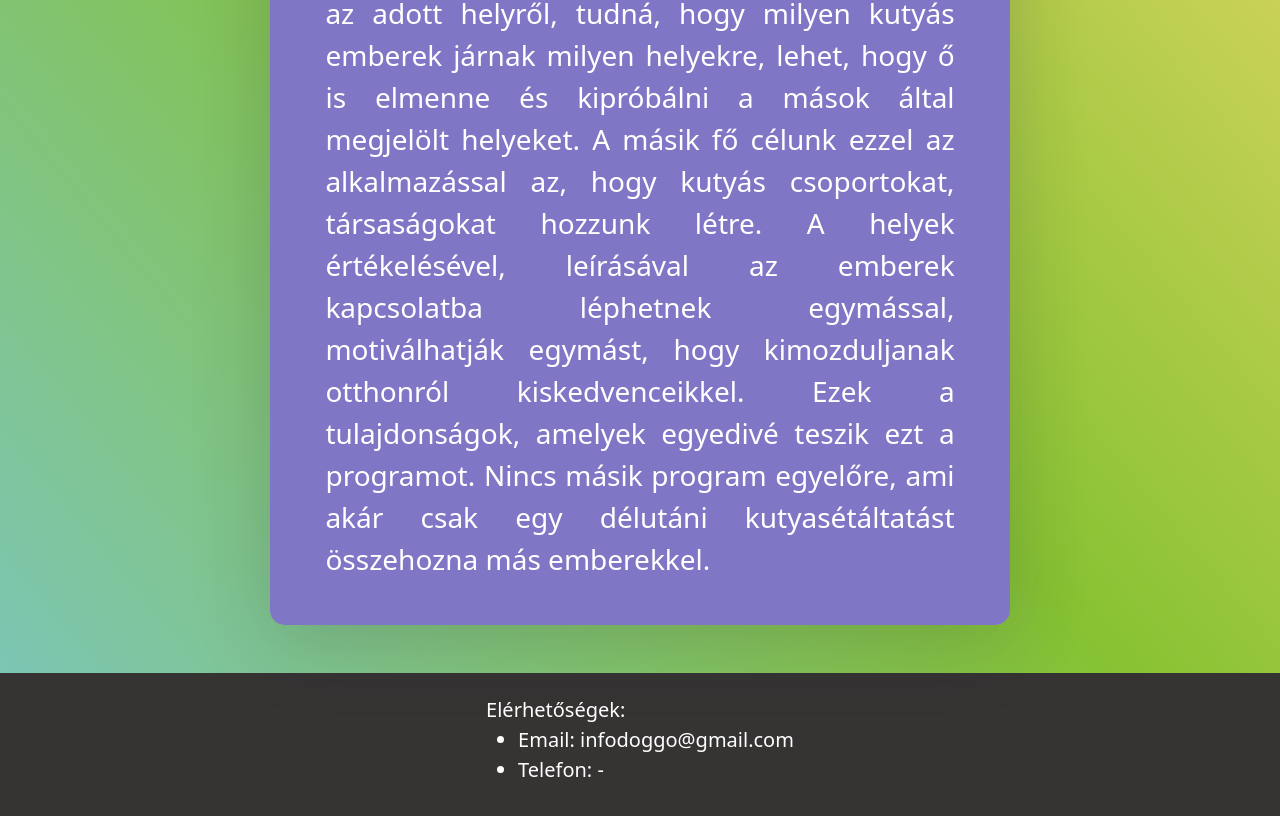
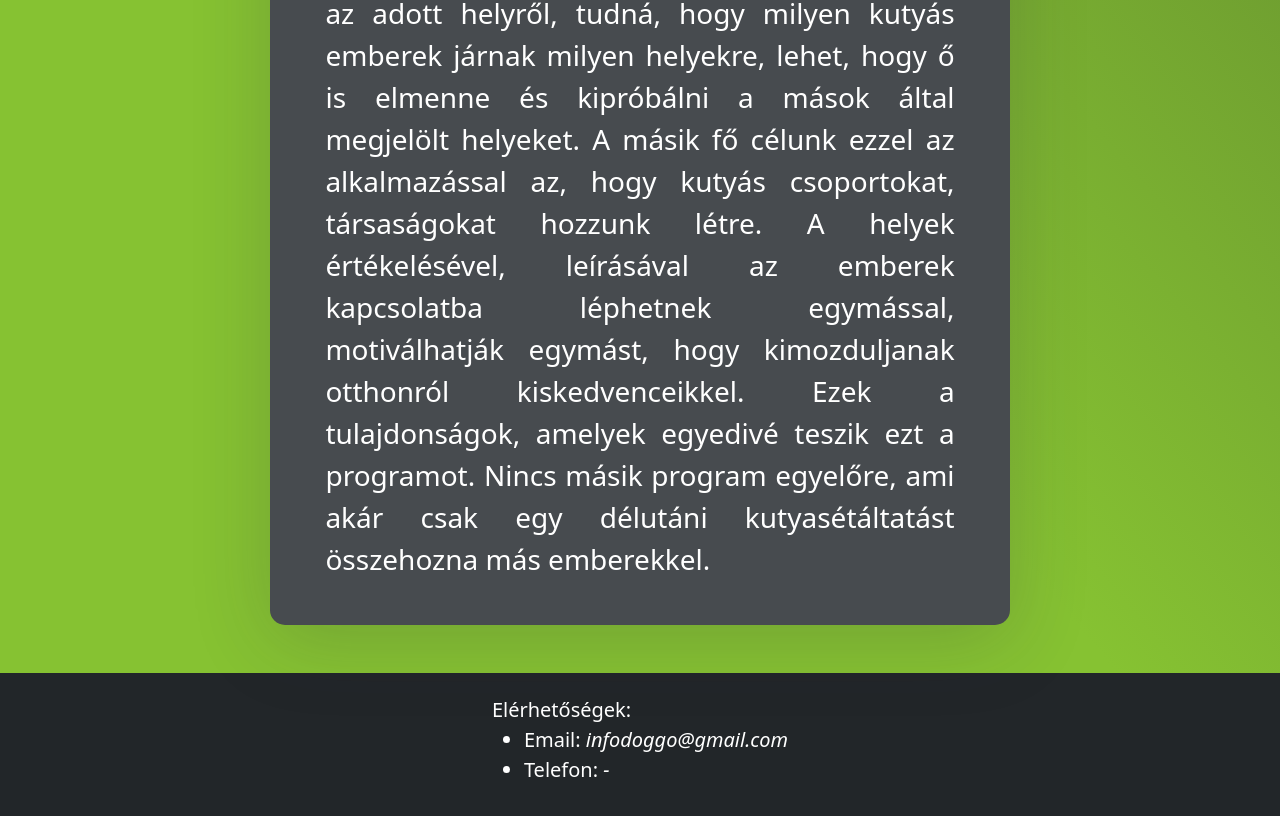
Before and after one commit to kilianmarcell/DogGo_Web, a Vue app: page / in a window 1280 px wide. Shown: the part 612-1428 px from the top of the page. Built offline with nearby package versions, Linux system fonts and the light colour scheme.

Commit message:
Színek rendezve

```diff
--- a/src/App.vue
+++ b/src/App.vue
@@ -35,7 +35,7 @@ export default {
 
 <style>
   #page {
-    background: linear-gradient(50deg, #7cc6c3, #86C232, #f9dc71);
+    background: linear-gradient(50deg, #86C232, #86C232, #61892F);
   }
 
   #middle {
--- a/src/components/layouts/Footer.vue
+++ b/src/components/layouts/Footer.vue
@@ -3,8 +3,8 @@
        <div>
           Elérhetőségek:
           <ul>
-               <li>Email: infodoggo@gmail.com</li>
-               <li>Telefon: -</li>
+               <li>Email: <i>infodoggo@gmail.com</i></li>
+               <li>Telefon: <i>-</i></li>
           </ul>
        </div>
   </footer>
@@ -18,7 +18,7 @@ export default {
 
 <style>
      footer {
-          background-color: rgba(54, 51, 51);
+          background: #222629;
           color: #FFFFFF;
           height: 150px;
      }
--- a/src/components/layouts/Header.vue
+++ b/src/components/layouts/Header.vue
@@ -1,6 +1,6 @@
 <template>
      <div>
-          <nav class="navbar navbar-expand-lg navbar-dark bg-dark">
+          <nav id="navbar" class="navbar navbar-expand-lg navbar-dark ">
                <div class="container-fluid mx-5">
                     <div class="md-auto d-flex align-items-center">
                          <img src="../../assets/DogGoLogo.png" id="logo" class="img-fluid rounded" alt="DogGo logo">
@@ -52,6 +52,10 @@ export default {
 </script>
 
 <style>
+     #navbar {
+          background: #222629;
+     }
+
      #logo {
           width: 80px;
      }
--- a/src/components/layouts/Text.vue
+++ b/src/components/layouts/Text.vue
@@ -26,7 +26,7 @@ export default {
      .text-inner {
           width: 70%;
           margin: auto;
-          background: #7f77c6;
+          background: #474B4F;
           color: #FFFFFF;
           box-shadow: 0px 14px 80px rgba(34, 35, 58, 0.2);
           padding: 40px 55px 45px 55px;
```
